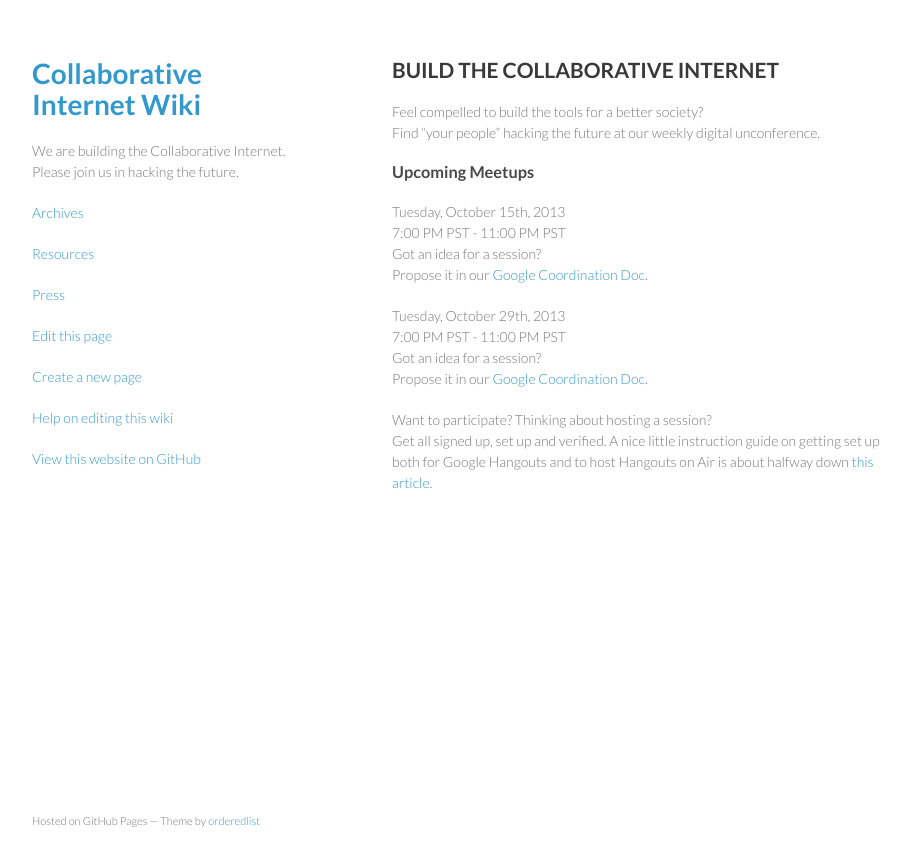
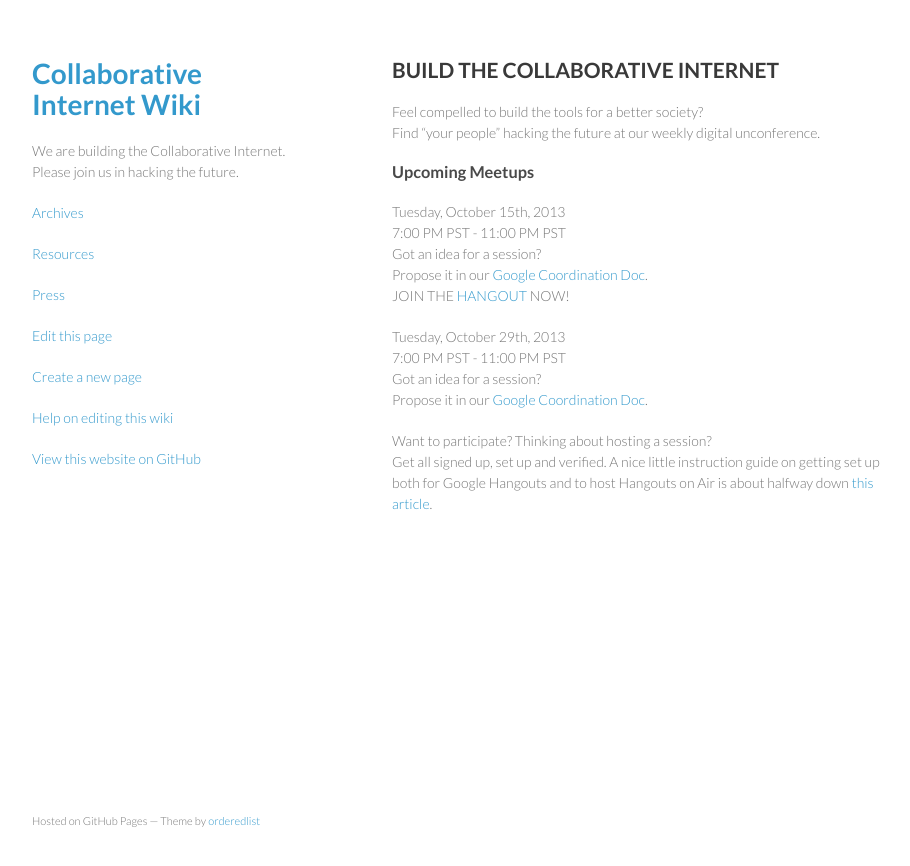
Before and after one commit to collaborativeinternet/collaborativeinternet.github.io, a Jekyll site: the page built from index.md, in a window 1280 px wide. Shown: the top 866 px of the page, without its empty margins (178-1088 px from the left). Built offline with Jekyll 4.4.1, drawn with Linux system fonts in a browser that asks for light colours.

Commit message:
Update index.md

```diff
--- a/index.md
+++ b/index.md
@@ -12,7 +12,7 @@ Tuesday, October 15th, 2013
 7:00 PM PST - 11:00 PM PST
 Got an idea for a session?
 Propose it in our [Google Coordination Doc](https://docs.google.com/spreadsheet/ccc?key=0Aqe_OvhjNeDPdHdOMkFDeDJvTE9FRmlSSk5xcTVLZWc&usp=sharing).
-
+JOIN THE [HANGOUT](https://plus.google.com/hangouts/_/7887d2380cdc6e44b638575613ced9743f8ebc25?authuser=0&hl=en) NOW!
 
 Tuesday, October 29th, 2013
 7:00 PM PST - 11:00 PM PST
```
